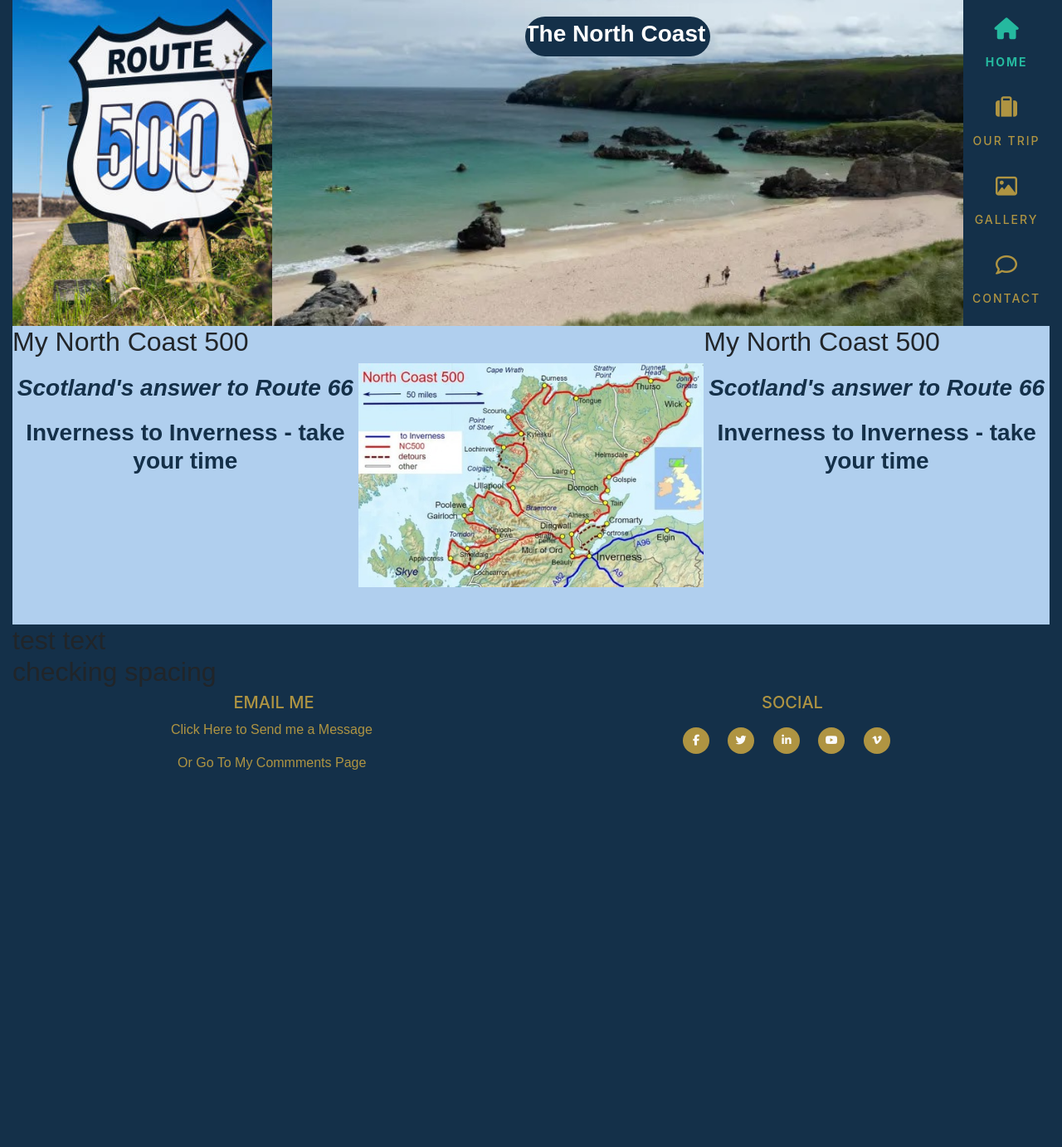
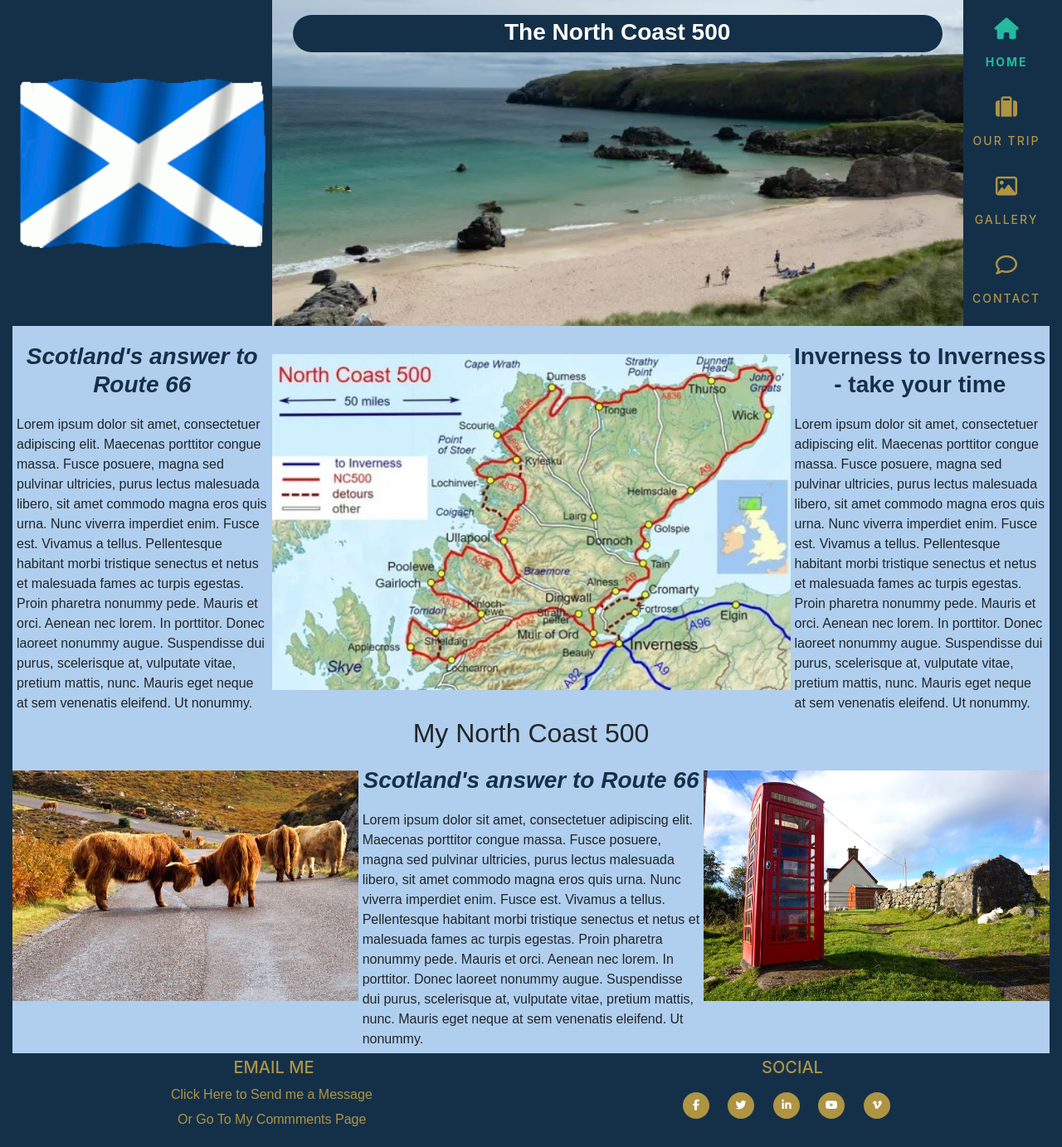
Before and after one commit to neil7057/mp1-nc500, a plain HTML site: page index.html in a window 1280 px wide. Shown: the whole page at 83% size. Before the commit the page ends 950 px from the top, so only its background shows below. Drawn offline with nearby package versions, Linux system fonts and the light colour scheme.

Commit message:
additional images and placeholder text added to index page

```diff
--- a/assets/css/style.css
+++ b/assets/css/style.css
@@ -29,7 +29,6 @@ body {
 
 .menuitem {
     color:#af9442;
-    text-align: center;
     padding: 0;
 }
 
@@ -66,16 +65,18 @@ h2,
 h3,
 h4 {
     margin: 0;
-    font-family: 'Libre+Baskerville', sans-serif
+    font-family: 'Libre+Baskerville', sans-serif;
 }
 
 p {
-    font-family: 'Open+Sans', sans-serif
+    font-family: 'Open+Sans', sans-serif;
+    margin: 5px;
 }
 
 .uppercase {
     text-transform: uppercase;
 }
+
 
 .col-md-1 {
     min-height: 393px;
@@ -95,7 +96,11 @@ header {
      text-align: center;
 }
 
-.logo {
+.content {
+    padding: 0 15px;
+  }
+
+  .roadsign-img {
     background: url("../images/nc500thursowide.jpg");
     background-position: right;
     background-repeat: no-repeat;
@@ -120,6 +125,33 @@ header {
     min-height: 360px;
     margin: 0;
 
+}
+
+.meet-the-cows-img {
+    background: url("../images/highland-coo.jpg");
+    background-position: center;
+    background-repeat: no-repeat;
+    background-size: contain;
+    min-height: 360px;
+    margin: 0;
+}
+
+.telecoms-img {
+    background: url("../images/phone-box.jpg");
+    background-position: center;
+    background-repeat: no-repeat;
+    background-size: contain;
+    min-height: 360px;
+    margin: 0;
+}
+
+.saltire-gif {
+    background: url("../images/scotland-646_256.gif");
+    background-position: center;
+    background-repeat: no-repeat;
+    background-size: contain;
+    min-height: 360px;
+    margin: 0;
 }
 
 .title {
@@ -177,10 +209,9 @@ header {
 
 /*--------------------------------------------text animation code courtesy of geeksfor geeks.org and amended by me*/
 
+/*--------------------------------------------margins optimised for mobile devices*/
 .text-type-container {
-    margin: 15px 300px 320px 300px;
-    /* margin-top: 10px;
-    margin-bottom: 320px; */
+    margin: 13px 20px 325px 20px;
     width: 50%;
     height: auto;
 }
@@ -199,7 +230,7 @@ header {
     white-space: nowrap;
     clip-path: polygon(0 0, 0 100%, 100% 100%, 100% 0);
     animation:
-typing 3s steps(50, end) forwards, blink 1s infinite;
+typing 1s steps(22, end) forwards;
 }
 
 @keyframes typing {
@@ -211,21 +242,6 @@ typing 3s steps(50, end) forwards, blink 1s infinite;
         width: 100%
     }
 }
-
-@keyframes blink {
-
-    0%,
-    100% {
-        border-right: 2px solid transparent;
-    }
-
-    50% {
-        border-right: 2px solid #222;
-    }
-}
-
-
-
 
 /*--------------------------------------------Hover Control*/
 
--- a/index.html
+++ b/index.html
@@ -14,9 +14,9 @@
     <header>
                 <div class="container-fluid">
         <div id="header-details" class="row no-gutters">
-            <a class="col-md-3 logo"></a>
+            <a class=" col-md-3 saltire-gif"></a>
             <div class="col-md-8">
-                <div class="row no-gutters hero-image ">
+                <div class="row no-gutters hero-image">
                     <div class="col heading text-typing text-type-container">
                         <p class="title">The North Coast 500</p>
                     </div>
@@ -46,40 +46,73 @@
     </div>
     </header>
 
+
     <section>
         <div class="container-fluid">
             <div id="section-details" class="row no-gutters">
-                <div class="col-md-4">
+                <div class="col-md-3">
                     <div class="row no-gutters body-text">
                         <div class="col heading">
-                            <h2>My North Coast 500</h2>
                             <h2 class="sub-title"><em>Scotland's answer to Route 66</em></h2>
-                            <h2 class="sub-title">Inverness to Inverness - take your time</h2>
+                                                        <p>
+                                Lorem ipsum dolor sit amet, consectetuer adipiscing elit. Maecenas porttitor congue massa. Fusce posuere, magna sed pulvinar ultricies, purus lectus malesuada libero, sit amet commodo magna eros quis urna.
+                                Nunc viverra imperdiet enim. Fusce est. Vivamus a tellus.
+                                Pellentesque habitant morbi tristique senectus et netus et malesuada fames ac turpis egestas. Proin pharetra nonummy pede. Mauris et orci.
+                                Aenean nec lorem. In porttitor. Donec laoreet nonummy augue.
+                                Suspendisse dui purus, scelerisque at, vulputate vitae, pretium mattis, nunc. Mauris eget neque at sem venenatis eleifend. Ut nonummy.
+
+                            </p>
                         </div>
                     </div>
                 </div>
-                <a class="col-md-4 route-map"></a>
-                <div class="col-md-4">
+                <a class="col-md-6 route-map"></a>
+                <div class="col-md-3">
                     <div class="row no-gutters body-text">
                         <div class="col heading">
-                            <h2>My North Coast 500</h2>
-                            <h2 class="sub-title"><em>Scotland's answer to Route 66</em></h2>
                             <h2 class="sub-title">Inverness to Inverness - take your time</h2>
+                            <p>
+                                Lorem ipsum dolor sit amet, consectetuer adipiscing elit. Maecenas porttitor congue massa. Fusce posuere, magna sed pulvinar ultricies, purus lectus malesuada libero, sit amet commodo magna eros quis urna.
+                                Nunc viverra imperdiet enim. Fusce est. Vivamus a tellus.
+                                Pellentesque habitant morbi tristique senectus et netus et malesuada fames ac turpis egestas. Proin pharetra nonummy pede. Mauris et orci.
+                                Aenean nec lorem. In porttitor. Donec laoreet nonummy augue.
+                                Suspendisse dui purus, scelerisque at, vulputate vitae, pretium mattis, nunc. Mauris eget neque at sem venenatis eleifend. Ut nonummy.
+
+                            </p>
                         </div>
                     </div>
                 </div>
             </div>
-            <h2>
-                test text
-            </h2>
-            <h2>
-                checking spacing
-            </h2>
+        </div>
+    </section>
+
+
+    <section>
+        <div class="container-fluid">
+            <div id="section-details" class="row no-gutters">
+                <a class="col-md-4 meet-the-cows-img"></a>
+                <div class="col-md-4">
+                    <div class="row no-gutters body-text">
+                        <div class="col heading">
+                            <h2 class="text-center">My North Coast 500</h2>
+                            <h2 class="sub-title"><em>Scotland's answer to Route 66</em></h2>
+                                                        <p>
+                                Lorem ipsum dolor sit amet, consectetuer adipiscing elit. Maecenas porttitor congue massa. Fusce posuere, magna sed pulvinar ultricies, purus lectus malesuada libero, sit amet commodo magna eros quis urna.
+                                Nunc viverra imperdiet enim. Fusce est. Vivamus a tellus.
+                                Pellentesque habitant morbi tristique senectus et netus et malesuada fames ac turpis egestas. Proin pharetra nonummy pede. Mauris et orci.
+                                Aenean nec lorem. In porttitor. Donec laoreet nonummy augue.
+                                Suspendisse dui purus, scelerisque at, vulputate vitae, pretium mattis, nunc. Mauris eget neque at sem venenatis eleifend. Ut nonummy.
+
+                            </p>
+                        </div>
+                    </div>
+                </div>
+                <a class="col-md-4 telecoms-img"></a>
+
+            </div>
         </div>
 
 
     </section>
-
 
     <footer>
         <div class="container-fluid">
```
Also changed, not shown: assets/images/highland-coo.jpg (added), assets/images/phone-box.jpg (added).
